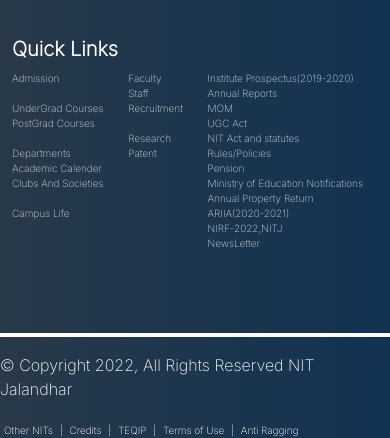
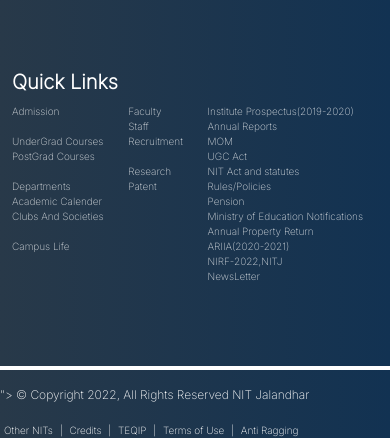
Before and after one commit to MouryaVishal/footer-3, a website: page index.html in a window 390 px wide. Shown: the part 406-844 px from the top of the page. Drawn offline with nearby package versions, Linux system fonts and the light colour scheme.

Commit message:
Update index.html

```diff
--- a/index.html
+++ b/index.html
@@ -11,7 +11,7 @@
     <script src="https://cdn.tailwindcss.com"></script>
 </head>
 <body>
-      <div class="bg-gradient-to-r from-[#283949] -500 to-[#123252] -500 ... lg:h-[65%] h-[75%] text-white absolute inset-x-0 lg:bottom-[8.5%] bottom-[12.5%] flex flex-col lg:flex-row lg:justify-between" style="font-family:'Inter', sans-serif;">
+      <div class="bg-gradient-to-r from-[#283949] -500 to-[#123252] -500 ... lg:h-[65%] h-[75%] text-white absolute inset-x-0 bottom-[8.5%] flex flex-col lg:flex-row lg:justify-between" style="font-family:'Inter', sans-serif;">
 
         <div class="flex flex-col h-1/3">
     <div class="flex  align-middle mx-auto">
@@ -102,8 +102,8 @@
 </div>
 
   </footer>
-<div class="footer bg-gradient-to-r from-[#283949] -500 to-[#123252] -500  text-white absolute inset-x-0 bottom-0 flex lg:flex-row flex-col justify-between lg:h-[8%] h-[12%]" style="font-family:'Inter', sans-serif;" >
-<div class="mt-4">
+<div class="footer bg-gradient-to-r from-[#283949] -500 to-[#123252] -500  text-white absolute inset-x-0 bottom-0 flex lg:flex-row flex-col justify-between h-[8%]" style="font-family:'Inter', sans-serif;" >
+<div class="mt-4 lg:text-[14px] text-[12px]">">
     © Copyright 2022, All Rights Reserved NIT Jalandhar
 </div>
     <div class="lg:w-[40%] w-[100%] mt-4 lg:text-[14px] text-[10px]">
```
